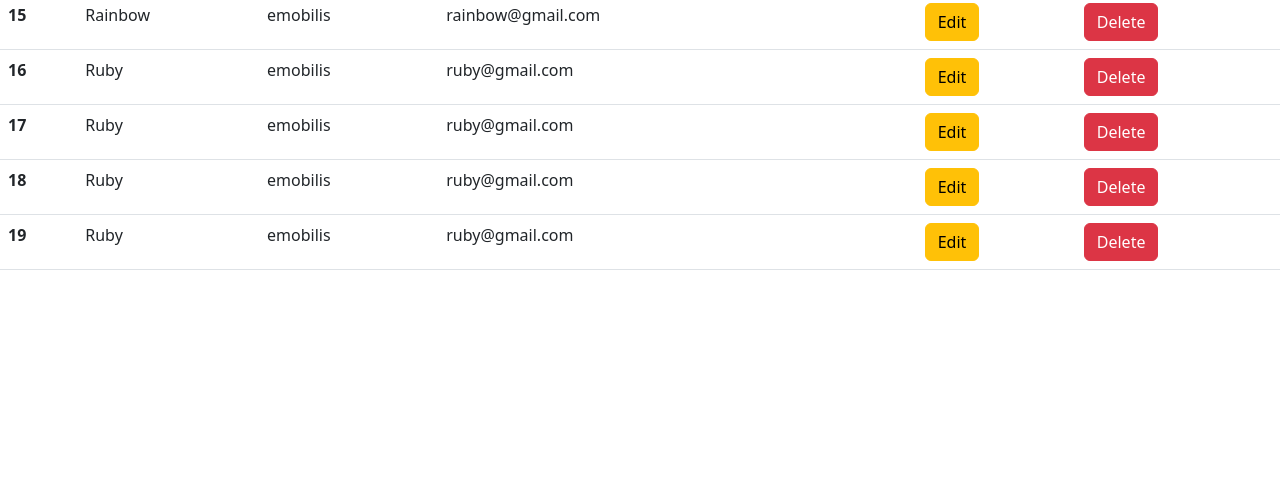
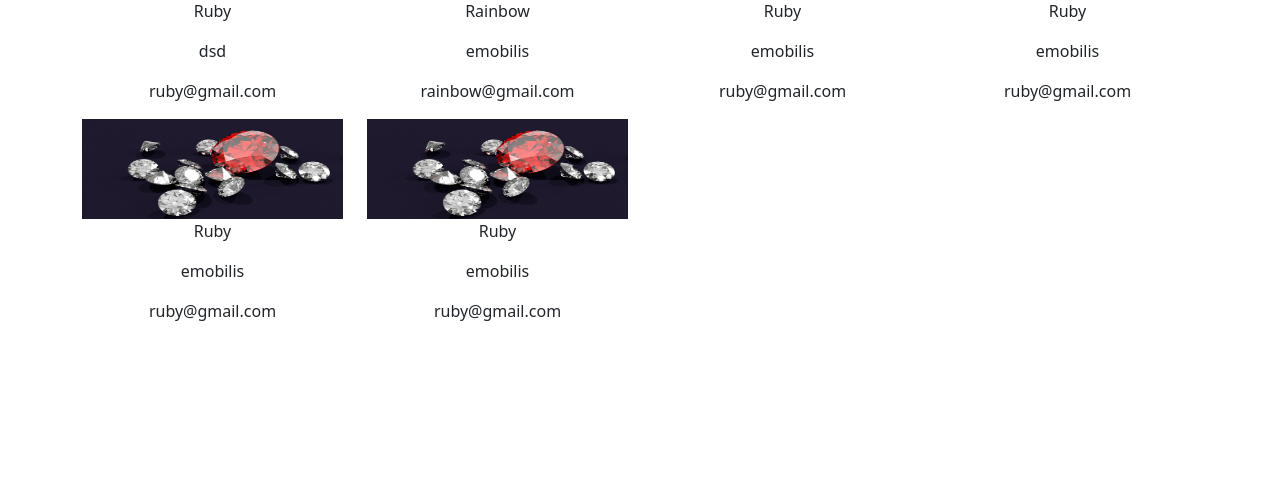
Before and after one commit to ajaraclare/Django-Class, a Django app: page /crud/students/ in a window 1280 px wide. Shown: the part 321-800 px from the top of the page. Run offline with Django 4.2, Linux system fonts and the light colour scheme; data comes from the database, SQL or seed files in the repository; both versions use the stored data as it was after the commit.

Commit message:
Modifications

```diff
--- a/MIT/MIT/urls.py
+++ b/MIT/MIT/urls.py
@@ -17,9 +17,12 @@ Including another URLconf
 from django.contrib import admin
 from django.urls import path,include
 
+from django.conf import settings
+from django.conf.urls.static import static
+
 urlpatterns = [
     path('admin/', admin.site.urls),
     path('',include("class.urls")),
     path('Streams/',include("Streams.urls")),
     path('crud/',include("crud.urls"))
-]
+]+static (settings.MEDIA_URL, document_root= settings.MEDIA_ROOT )
--- a/MIT/crud/models.py
+++ b/MIT/crud/models.py
@@ -5,10 +5,12 @@ class Students(models.Model):
     name = models.CharField(max_length=30,blank=False,null=False)
     school = models.CharField(max_length=50,blank=False,null=False)
     email = models.EmailField()
+    image = models.ImageField(upload_to="images/", blank=True, null=True)
+    TimeStamp = models.DateTimeField(auto_now=True)
 
     def __str__(self):
         return self.name
 
 # makemigrations creates the models
-#
+
 # migrate updates the models
--- a/MIT/crud/templates/students.html
+++ b/MIT/crud/templates/students.html
@@ -1,4 +1,5 @@
-<!DOCTYPE html>
+{% load static %}
+
 <html lang="en">
 <head>
     <meta charset="UTF-8">
@@ -10,7 +11,24 @@
 </head>
 <body>
 
- <table class="table">
+<div class="container">
+    <div class="row">
+
+        {% for k in d %}
+        <div class="col-md-3 text-center">
+            <img src="/media/{{k.image}}" width="100%" height="100px">
+            <p>{{ k.name }}</p>
+            <p>{{ k.school }}</p>
+            <p>{{ k.email }}</p>
+        </div>
+        {% endfor %}
+
+    </div>
+</div>
+
+
+
+ <table class="table" hidden>
   <thead>
     <tr>
       <th scope="col">#</th>
--- a/MIT/crud/views.py
+++ b/MIT/crud/views.py
@@ -21,8 +21,9 @@ def insertdata(request):
         name = request.POST.get('name')
         school = request.POST.get('school')
         email = request.POST.get('email')
+        image = request.FILES.get('image')
 
-        data = Students(name=name, school=school, email=email)
+        data = Students(name=name, school=school, email=email, image=image)
         data.save()
 
         return redirect('/crud/students/')
```
Also changed, not shown: MIT/MIT/settings.py (+8 -0 lines), MIT/crud/templates/index.html (+5 -4 lines), MIT/crud/migrations/0002_students_timestamp_students_image.py (added), MIT/db.sqlite3, MIT/media/images/diamond-g019b51e34_1280.jpg (added), MIT/media/images/diamond-g019b51e34_1280_vg5wtIk.jpg (added).
